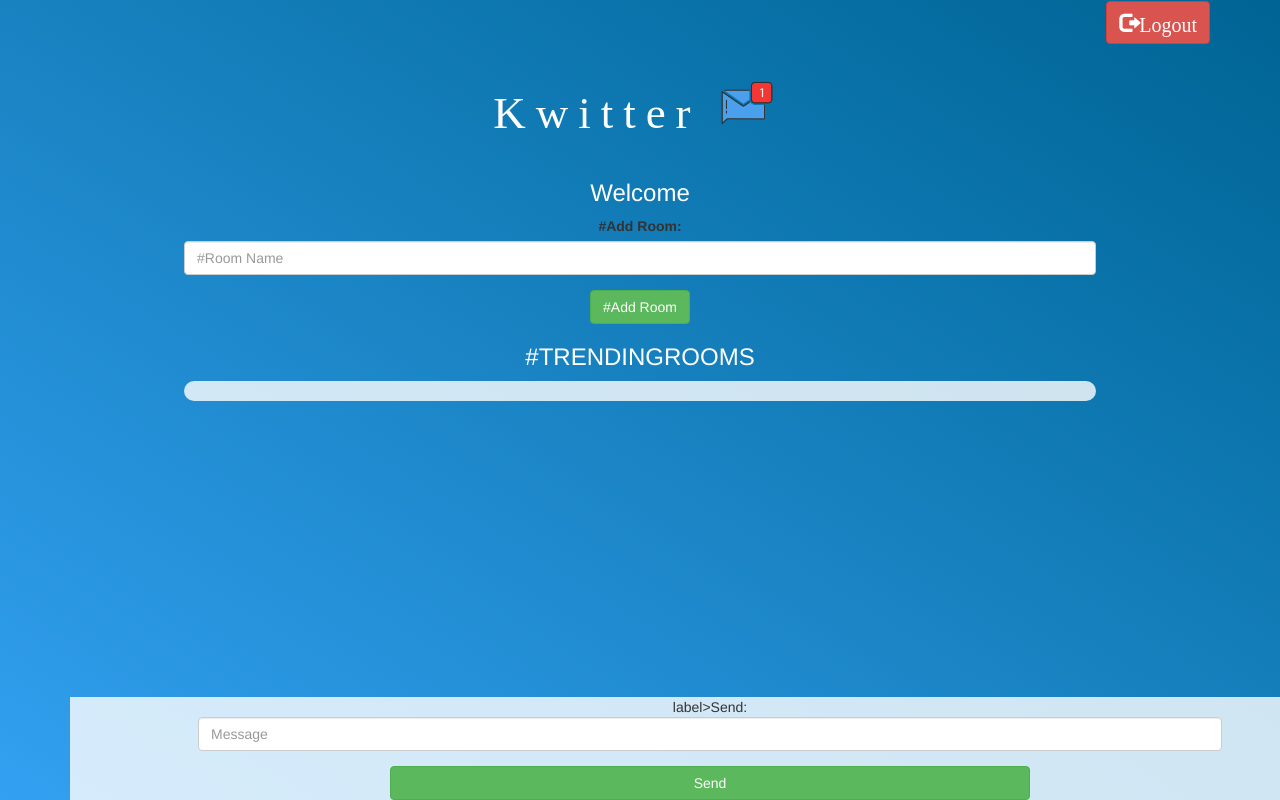
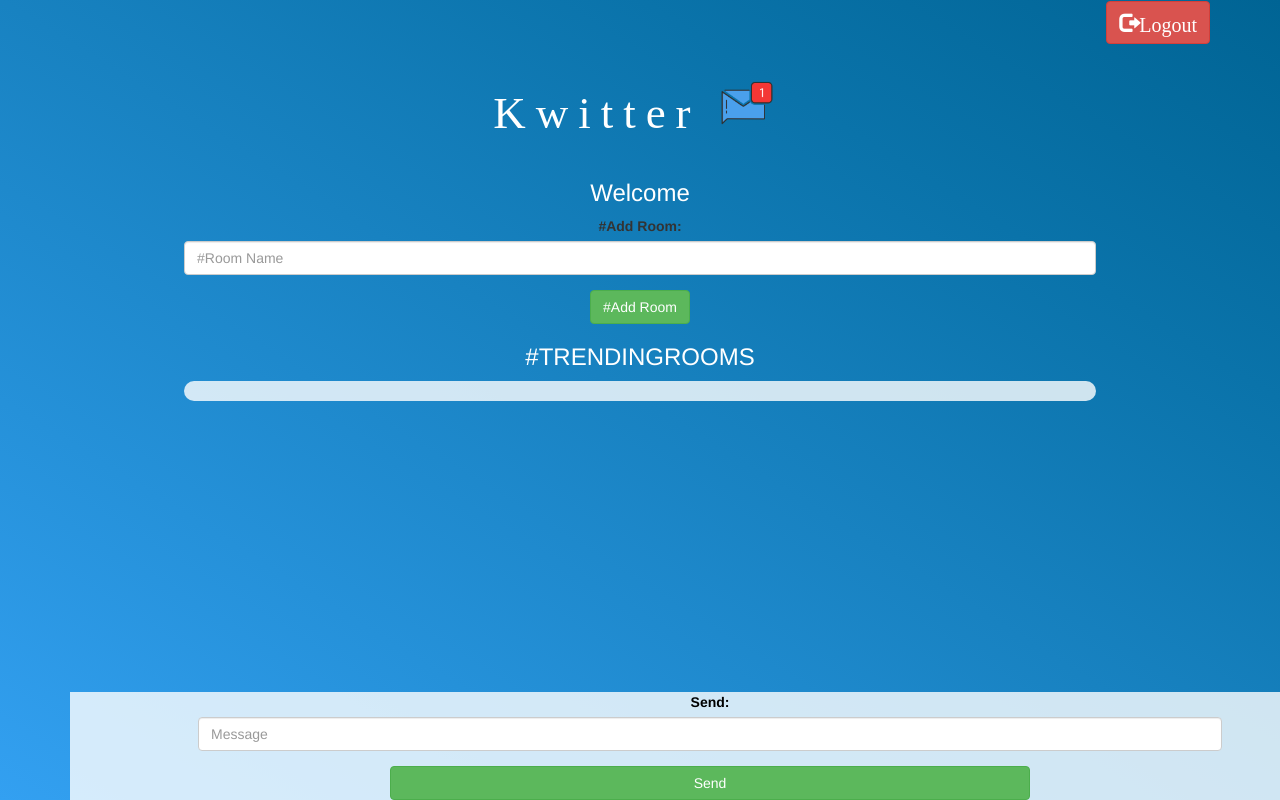
Before and after one commit to krishlala/C95, a plain HTML site: page kwitter_room.html in a window 1280 px wide. Drawn offline with nearby package versions, Linux system fonts and the light colour scheme; a web font is replaced by a local one.

Commit message:
Update kwitter_room.html

```diff
--- a/kwitter_room.html
+++ b/kwitter_room.html
@@ -21,7 +21,7 @@
 <button id="logout" class="glyphicon glyphicon-log-out btn btn-danger" onclick="logout()">Logout</button>
 	<center>
 		<div class="input_div_message_page">
-			label>Send:</label>
+			<label>Send:</label>
 		<input type="text" id="msg" class="form-control" placeholder="Message">
 		<button onclick="send()" class="btn btn-success">Send</button>
 		</div>
```
